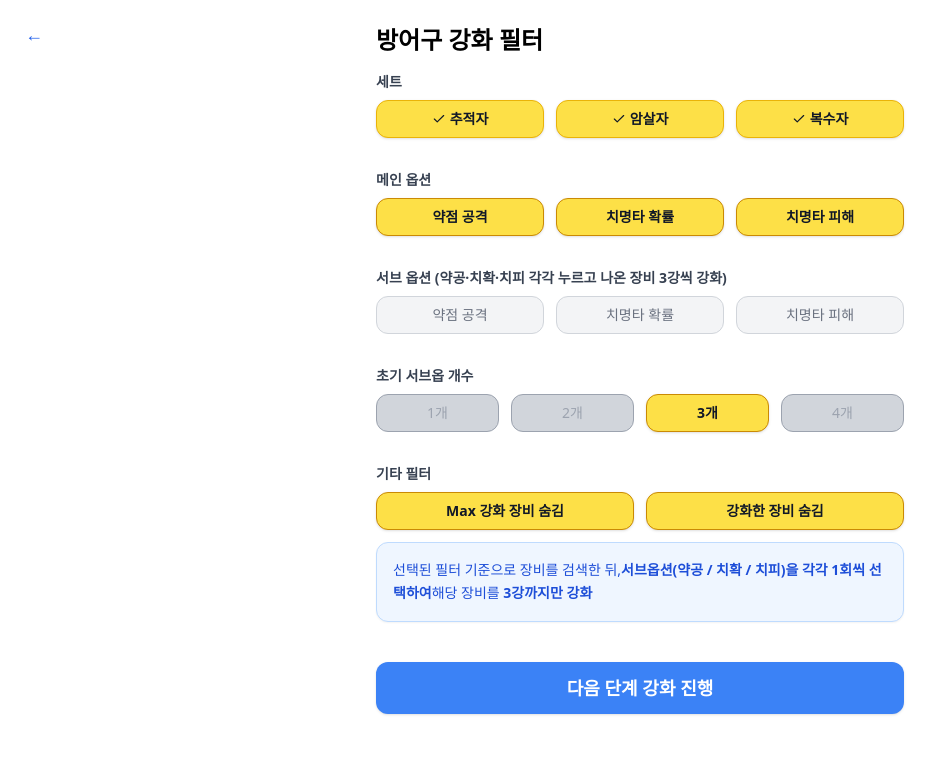
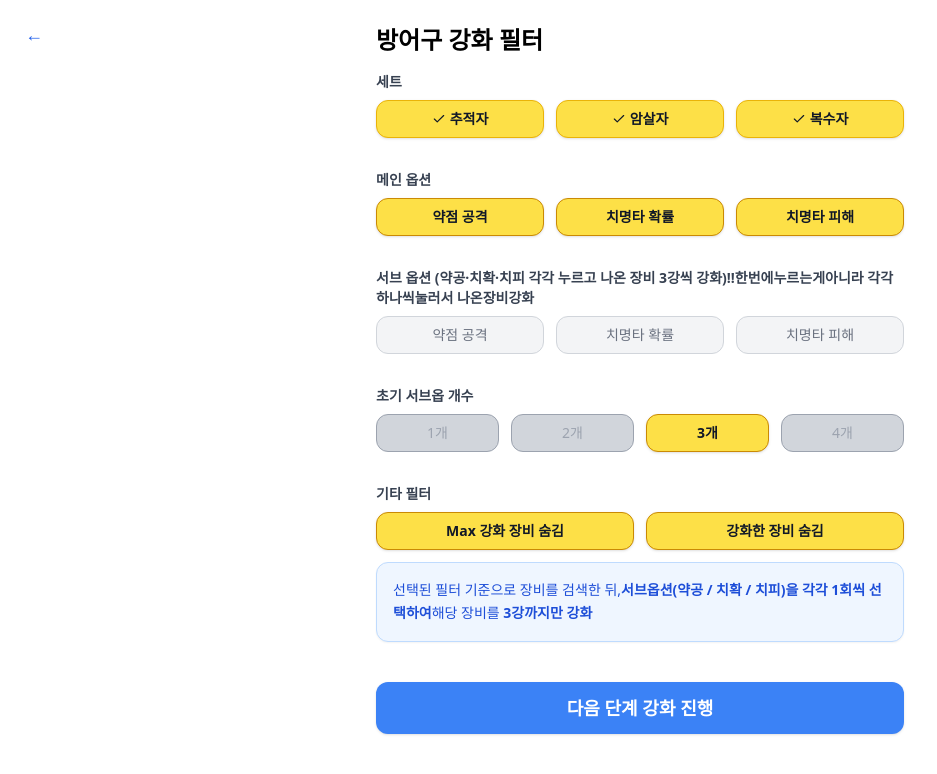
Before and after one commit to ogeongeun/snr-guide1, a React (Create React App) app: page /enhance-guide/1 in a window 1280 px wide. Both pictures are taken after a click on the button "추적자". Shown: the top 774 px of the page, without its empty margins (0-937 px from the left). Built offline with nearby package versions, Linux system fonts and the light colour scheme.

Commit message:
EnhanceFilterPage.jsx 업데이트

```diff
--- a/src/pages/EnhanceFilterPage.jsx
+++ b/src/pages/EnhanceFilterPage.jsx
@@ -112,7 +112,7 @@ export default function EnhanceFilterPage() {
 
           {/* ---------------- 서브옵션 (1개만 선택) ---------------- */}
           <p className="text-sm font-semibold text-gray-700 mb-2">
-            서브 옵션 (약공·치확·치피 각각 누르고 나온 장비 3강씩 강화)
+            서브 옵션 (약공·치확·치피 각각 누르고 나온 장비 3강씩 강화)!!한번에누르는게아니라 각각 하나씩눌러서 나온장비강화
           </p>
 
           <div className="grid grid-cols-3 gap-3 mb-8">
```
